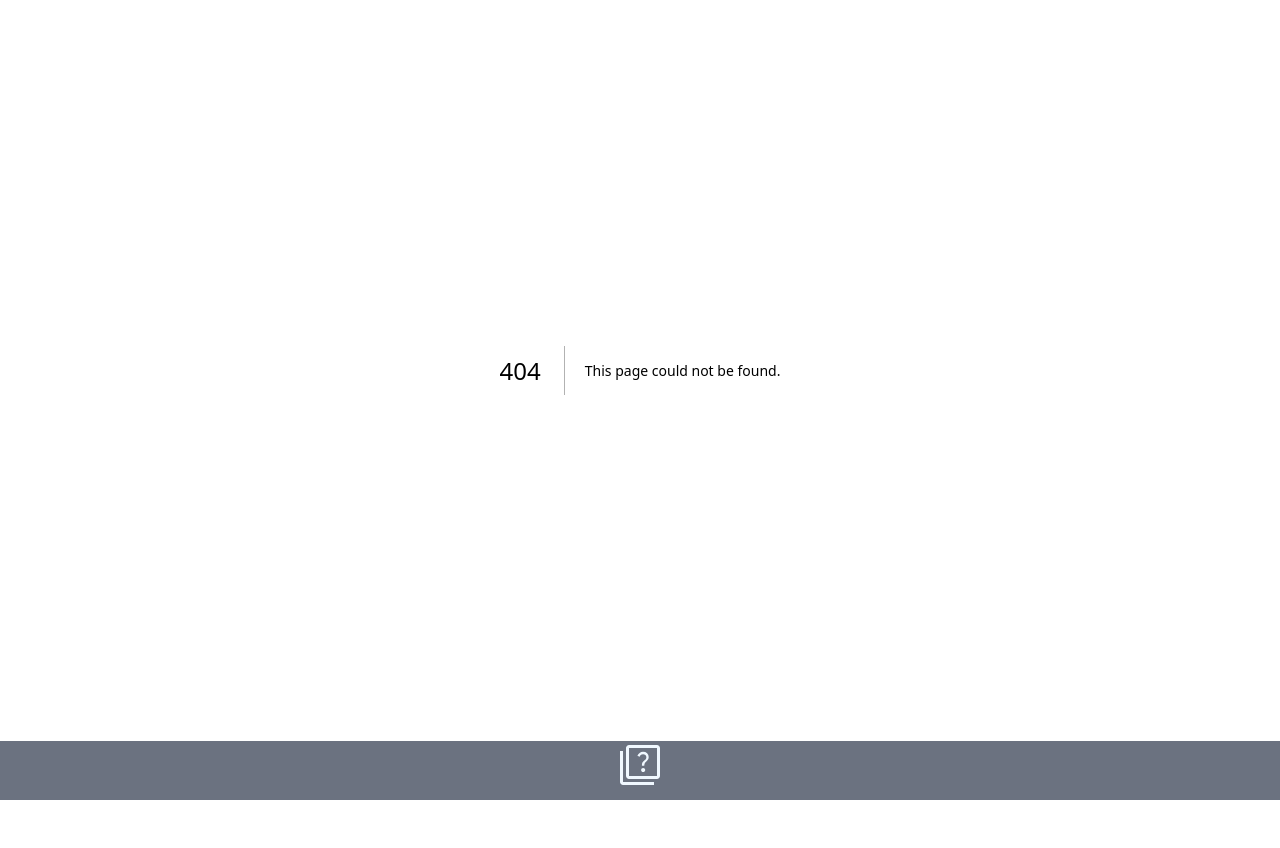
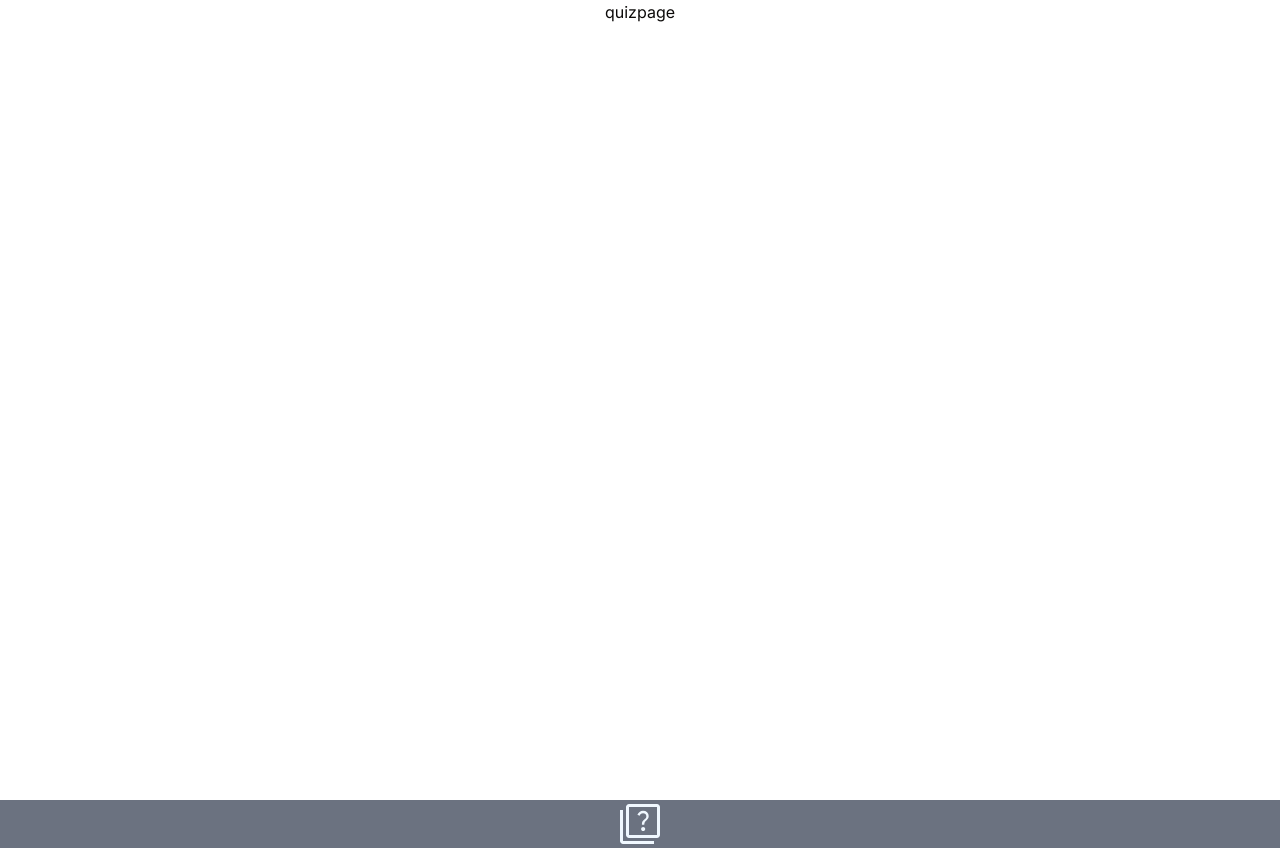
Before and after one commit to mongj/cloudhacks-better-anki, a Next.js app: page /quiz in a window 1280 px wide. Before the commit this address had no page. Before the commit the page ends 800 px from the top, so only its background shows below. Built offline with nearby package versions, Linux system fonts and the light colour scheme.

Commit message:
placeholder page

```diff
--- /dev/null
+++ b/app/quiz/page.tsx
@@ -0,0 +1,5 @@
+export default function Page() {
+  return (
+    <div className="flex min-h-screen flex-col items-center">quizpage</div>
+  );
+}
```
